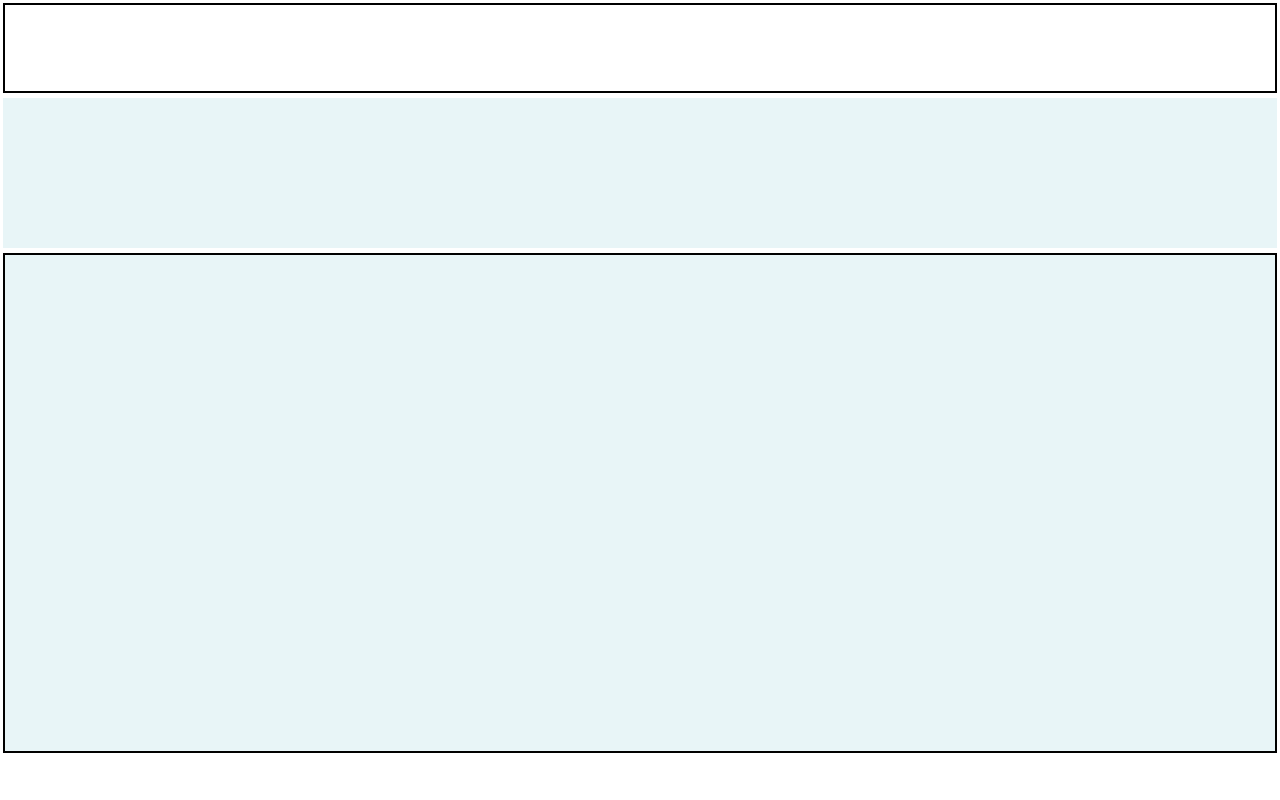
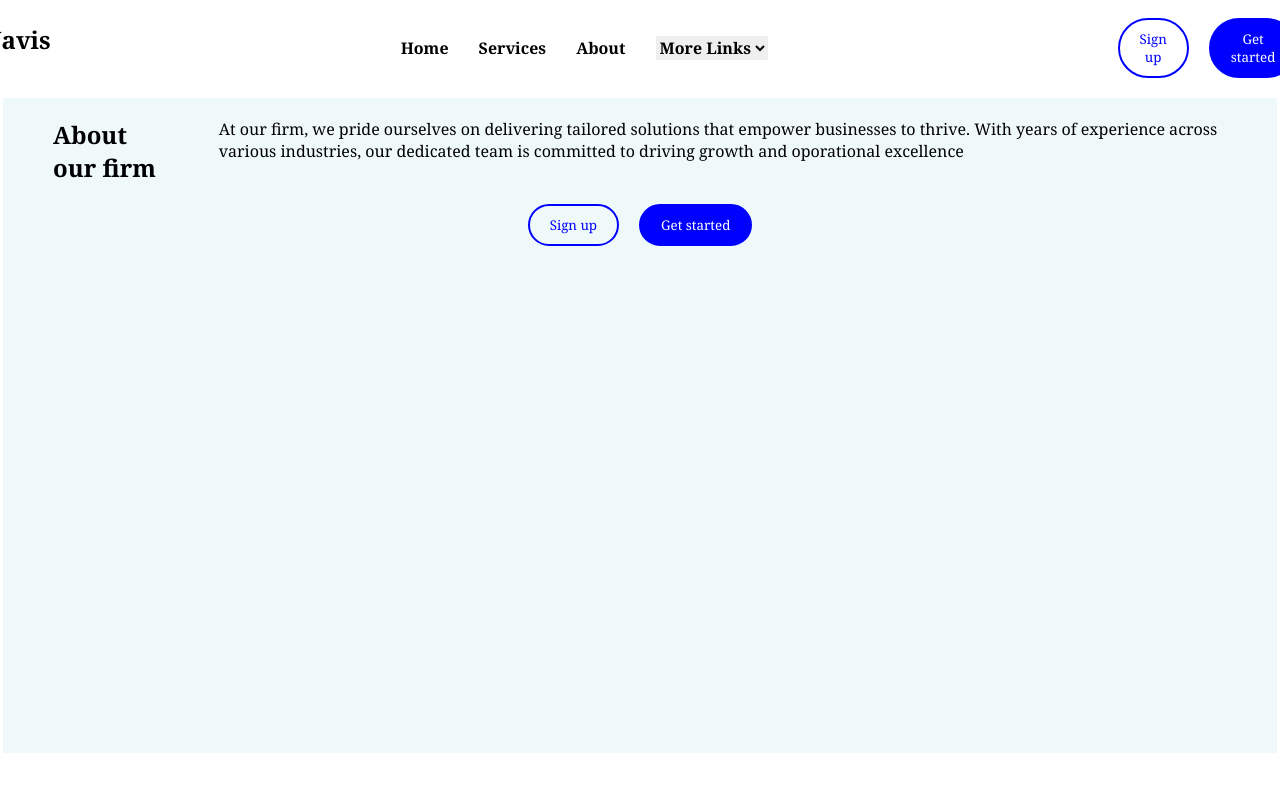
Before and after one commit to deepsandilya01/day-18-task6-grid, a plain HTML site: page index.html in a window 1280 px wide. Shown: the top 800 px of the page. Drawn offline with Linux system fonts and the light colour scheme.

Commit message:
update0.2

```diff
--- a/index.html
+++ b/index.html
@@ -1,18 +1,46 @@
 <!DOCTYPE html>
 <html lang="en">
+
 <head>
     <meta charset="UTF-8">
     <meta name="viewport" content="width=device-width, initial-scale=1.0">
     <title>NAVIS</title>
     <link rel="stylesheet" href="style.css">
 </head>
+
 <body>
     <main>
         <div id="nav">
-
+            <span id="navv">
+                <h2>Navis</h2>
+                <div id="center">
+                    <a class="link" href="#">Home</a>
+                    <a class="link" href="#">Services</a>
+                    <a class="link" href="#">About</a>
+                    <select onchange="window.location.href=this.value">
+                        <option value="#">More Links</option>
+                        <option value="https://google.com">Google</option>
+                        <option value="https://youtube.com">YouTube</option>
+                        <option value="https://github.com">GitHub</option>
+                    </select>
+                </div>
+                <div id="button">
+                    <button id="button1">Sign up</button>
+                    <button id="button2">Get started</button>
+                </div>
+            </span>
         </div>
         <div id="about">
-
+            <span>
+                <h2>About our firm</h2>
+                <p>At our firm, we pride ourselves on delivering tailored solutions that empower businesses to thrive.
+                    With years of experience across various industries, our dedicated team is committed to driving growth and
+                    oporational excellence</p>
+            </span>
+            <div id="button">
+                <button id="button1">Sign up</button>
+                <button id="button2">Get started</button>
+            </div>
         </div>
         <picture id="picc">
 
@@ -64,4 +92,5 @@
         </footer>
     </main>
 </body>
+
 </html>
--- a/style.css
+++ b/style.css
@@ -2,6 +2,7 @@
   margin: 0%;
   padding: 0%;
   box-sizing: border-box;
+  font-family: Cambria, Cochin, Georgia, Times, "Times New Roman", serif;
 }
 html,
 body {
@@ -13,7 +14,6 @@ main {
   width: 100%;
   height: 680%;
   background-color: #ffffff;
-
   padding: 3px;
   display: grid;
   row-gap: 5px;
@@ -34,105 +34,181 @@ main {
     "foot foot foot foot";
 }
 #nav {
+  font-weight: bold;
   grid-area: nav;
   background-color: #ffffff;
-  border: 2px solid black;
+  color: black;
+
+  display: flex;
+  align-items: center;
+  justify-content: center;
 }
 
 #about {
   grid-area: about;
-  background-color: #b7e0e653;
-
+  background-color: #b7e0e634;
 }
-#picc{
+#picc {
   grid-area: picc;
- background-color: #b7e0e653;
-  border: 2px solid black;
+  background-color: #b7e0e634;
+  margin-top: -5px;
 }
 
-#section1{
+#section1 {
   grid-area: section1;
   background-color: #ffffff;
 }
 
-#section2{
+#section2 {
   grid-area: section2;
   background-color: #b7e0e653;
-
 }
 
-#section3{
+#section3 {
   grid-area: section3;
   background-color: #ffffff;
-
 }
 
-#pic1{
+#pic1 {
   grid-area: pic1;
   border: 2px solid black;
   background-color: #b7e0e653;
   border-radius: 10px;
 }
 
-#pic2{
+#pic2 {
   grid-area: pic2;
   background-color: #b7e0e653;
   border: 2px solid black;
+  border-radius: 10px;
 }
-#pic3{
+#pic3 {
   grid-area: pic3;
   border: 2px solid black;
   background-color: #b7e0e653;
   border-radius: 10px;
 }
-#pic4{
+#pic4 {
   grid-area: pic4;
   background-color: #b7e0e653;
   border-radius: 10px;
   border: 2px solid black;
 }
-#pic5{
+#pic5 {
   grid-area: pic5;
   background-color: #b7e0e653;
   border-radius: 10px;
   border: 2px solid black;
 }
-#pic6{
+#pic6 {
   grid-area: pic6;
   background-color: #b7e0e653;
   border-radius: 10px;
   border: 2px solid black;
 }
-#pic7{
+#pic7 {
   grid-area: pic7;
   background-color: #b7e0e653;
   border-radius: 10px;
   border: 2px solid black;
 }
-#pic8{
+#pic8 {
   grid-area: pic8;
   background-color: #b7e0e653;
   border-radius: 10px;
   border: 2px solid black;
 }
 
-#info1{
+#info1 {
   grid-area: info1;
   background-color: #b7e0e653;
 }
-#info2{
+#info2 {
   grid-area: info2;
 
   background-color: #ffffff;
 }
-#map{
+#map {
   grid-area: map;
 
   background-color: #ffffff;
 }
 
-footer{
+footer {
   grid-area: foot;
   background-color: #191919d8;
   border-radius: 15px;
 }
+
+#navv > h2 {
+  padding-top: 5px;
+}
+
+#nav > span {
+  display: flex;
+  gap: 350px;
+}
+
+#nav #center {
+  display: flex;
+  justify-content: center;
+  align-items: center;
+  gap: 30px;
+}
+#center > a {
+  text-decoration: none;
+  color: #000;
+}
+
+#center > select {
+  font-weight: bold;
+  border: none;
+  cursor: pointer;
+  font-size: 16px;
+}
+
+#nav #button {
+  display: flex;
+  gap: 20px;
+}
+
+#button > button {
+  padding: 10px 20px 10px 20px;
+  border-radius: 50px;
+  cursor: pointer;
+}
+
+#button1 {
+  border: 2px solid blue;
+  background-color: transparent;
+  color: blue;
+}
+
+#button2 {
+  border: 2px solid blue;
+  color: white;
+  background-color: blue;
+}
+
+#button1:hover{
+background-color: blue;
+color: white;
+}
+
+#button2:hover {
+  border: 2px solid blue;
+  background-color: transparent;
+  color: blue;
+}
+
+#about>span{
+  padding: 20px 50px 20px 50px;
+  display: flex;
+  gap: 60px;
+}
+#about #button{
+  display: flex;
+  align-items: center;
+  justify-content: center;
+  gap: 20px;
+}
```
Lines whose indentation alone changed are shown as unchanged.
